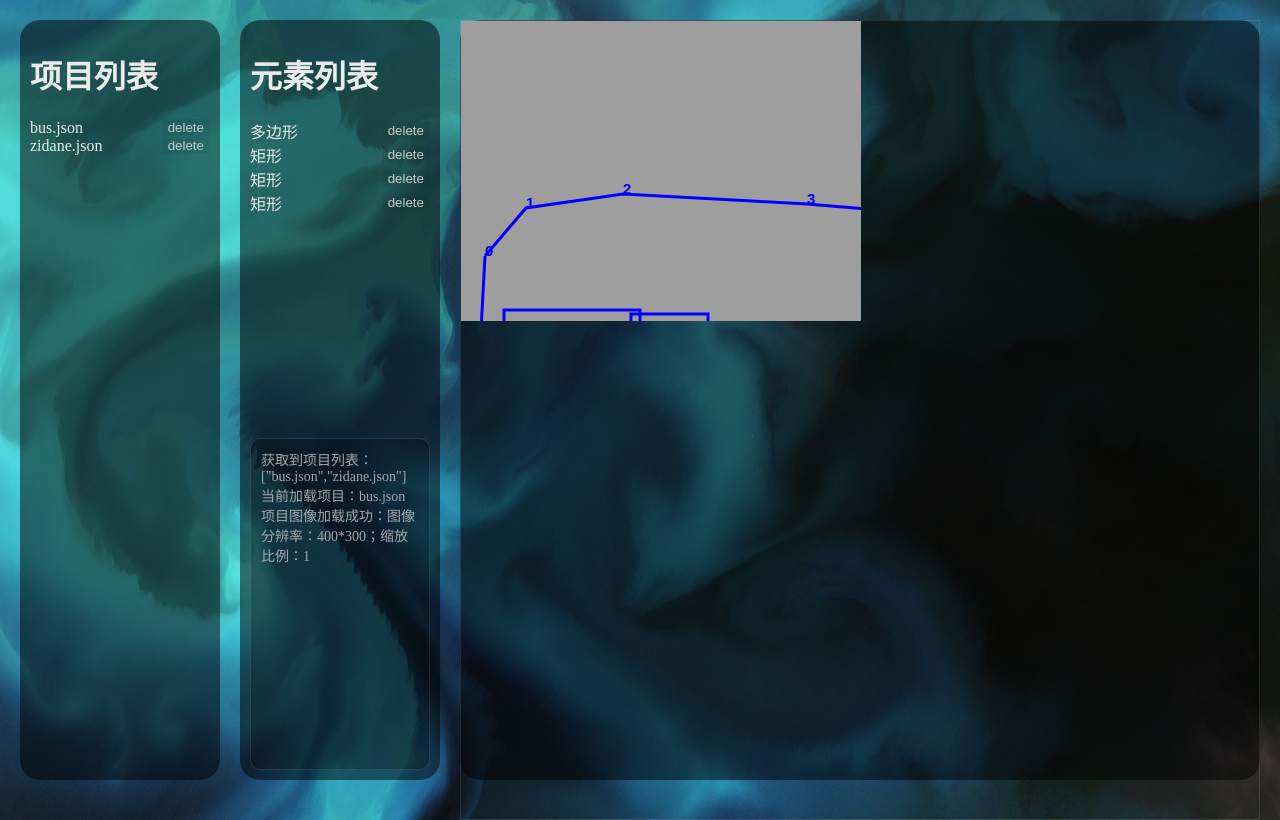
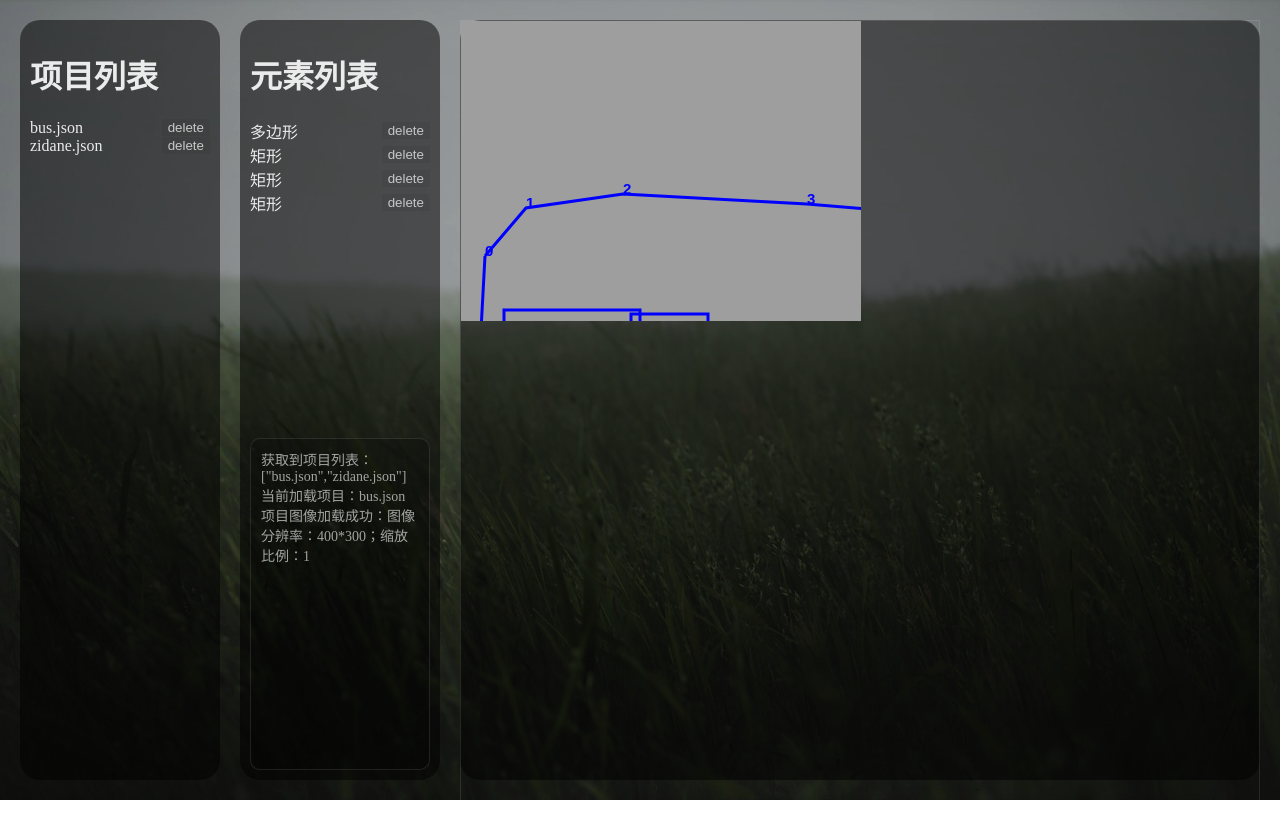
Before and after one commit to hky3535/draw, a Flask app: page / in a window 1280 px wide. Run offline with Flask 3, Linux system fonts and the light colour scheme.

Commit message:
update background picture

```diff
--- a/static/css/style.css
+++ b/static/css/style.css
@@ -5,7 +5,7 @@
     box-sizing: border-box;
     user-select: none;
 
-    background-image: url('Barents_bloom.jpg');
+    background-image: url('wavy_grass.jpg');
     background-size: cover;
     background-position: center;
     background-repeat: no-repeat;
```
Also changed, not shown: static/css/wavy_grass.jpg (added).
